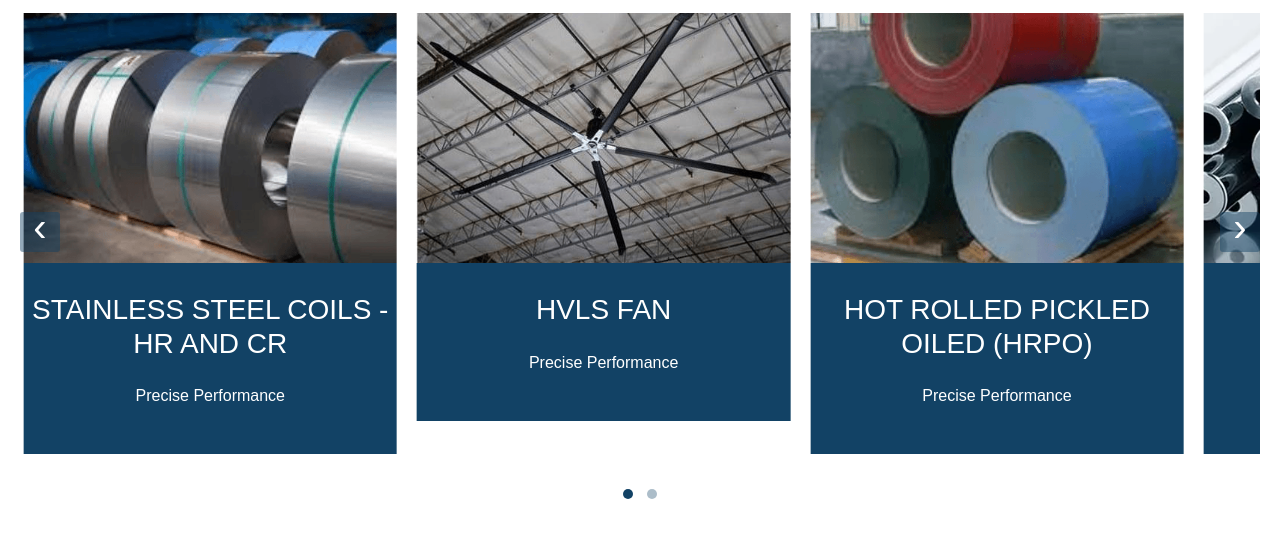
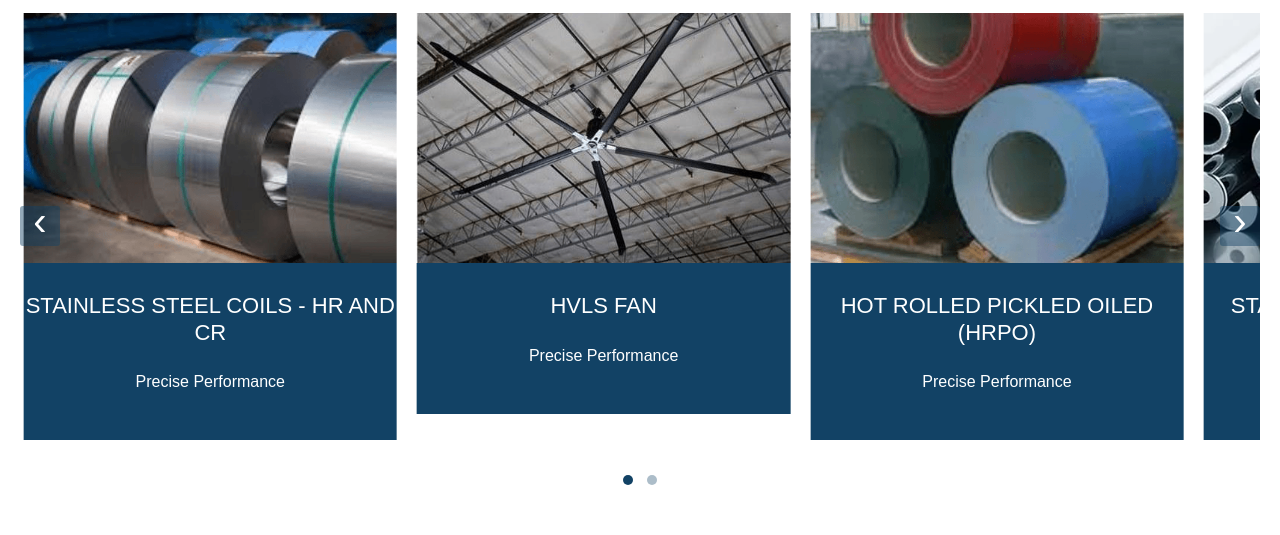
Before and after one commit to nemi-sanghvi/soliton-web, a plain HTML site: page index.html in a window 1280 px wide. Shown: the part 1033-1568 px from the top of the page. Drawn offline with nearby package versions, Linux system fonts and the light colour scheme.

Commit message:
soliton4 updated

```diff
--- a/css/style.css
+++ b/css/style.css
@@ -581,3 +581,7 @@
 .soliton-web.expertise-area .ourexpertise-text {
     margin: 20px;
 }
+/* added */
+.soliton-web.product-area .supply-text h3{
+    font-size: 22px;
+}
```
